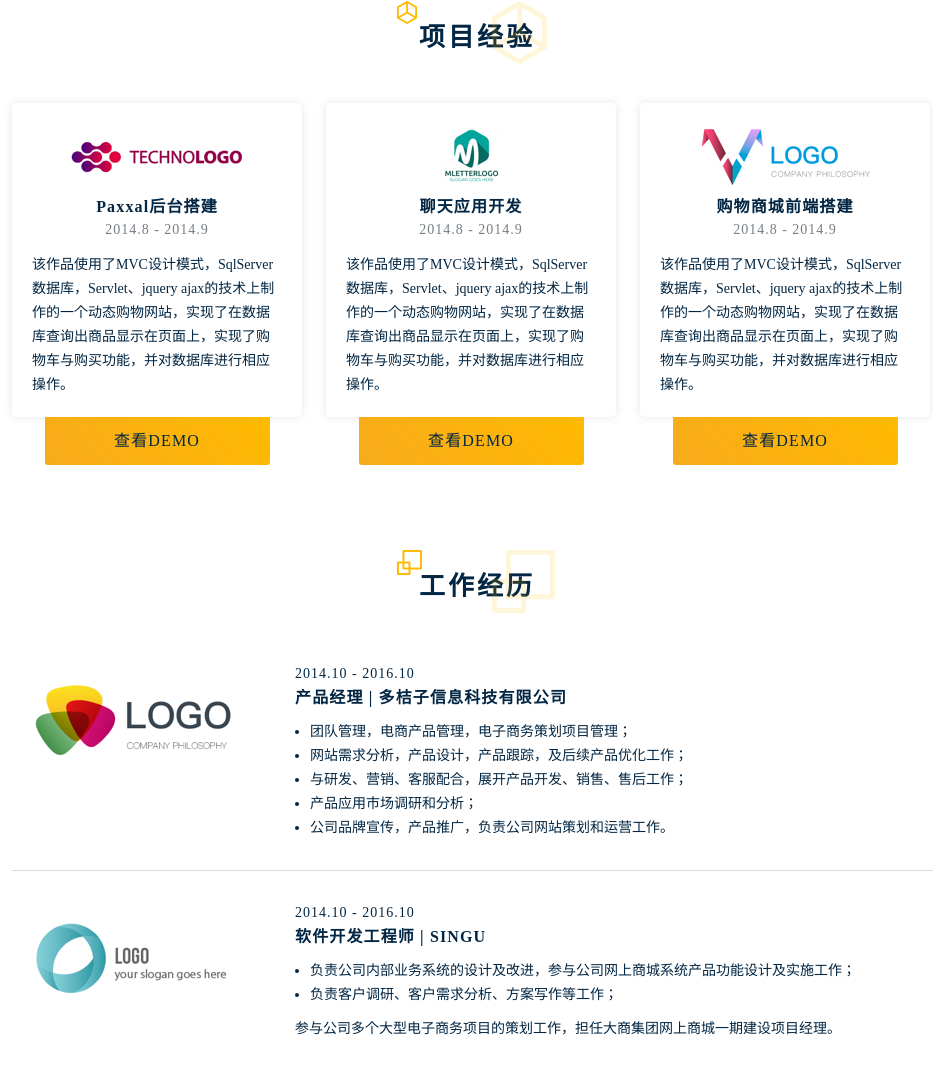
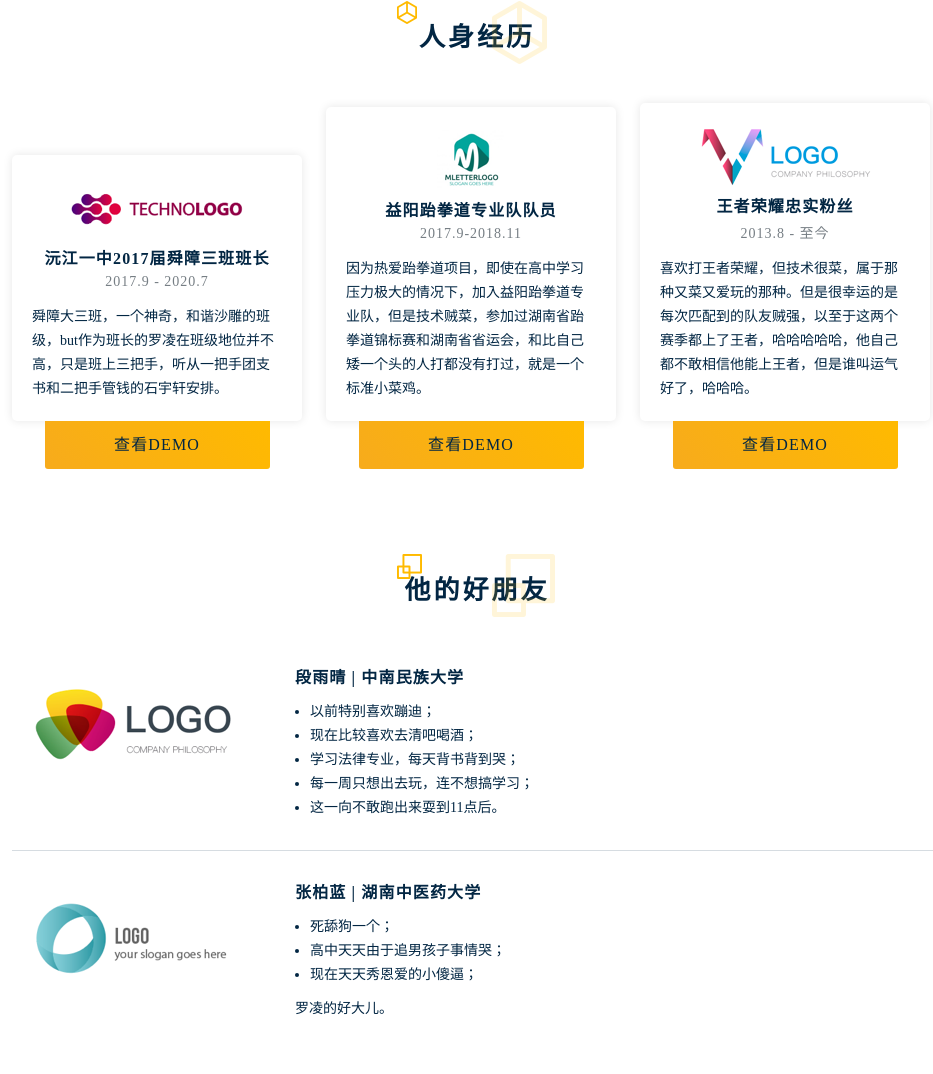
Before and after one commit to L-LING0/L-LING0.github.io, a plain HTML site: page index.html in a window 1280 px wide. Shown: the part 530-1604 px from the top of the page, without its empty margins (163-1096 px from the left). Drawn offline with Linux system fonts and the light colour scheme.

Commit message:
Update index.html

```diff
--- a/index.html
+++ b/index.html
@@ -69,14 +69,14 @@
             </div>
             <section>
                 <div class="title project">
-                    <p>项目经验</p>
+                    <p>人身经历</p>
                 </div>
                 <div class="project-detail">
                     <div class="col-3-abs" id="project-0">
                         <div class="project-content"> <img src="./static/image/LOGO1.png" alt="">
-                            <p class="project-title">Paxxal后台搭建</p>
-                            <p class="create-time">2014.8 - 2014.9</p>
-                            <p class="decription"> 该作品使用了MVC设计模式，SqlServer数据库，Servlet、jquery ajax的技术上制作的一个动态购物网站，实现了在数据库查询出商品显示在页面上，实现了购物车与购买功能，并对数据库进行相应操作。 </p>
+                            <p class="project-title">沅江一中2017届舜障三班班长</p>
+                            <p class="create-time">2017.9 - 2020.7</p>
+                            <p class="decription"> 舜障大三班，一个神奇，和谐沙雕的班级，but作为班长的罗凌在班级地位并不高，只是班上三把手，听从一把手团支书和二把手管钱的石宇轩安排。</p>
                         </div>
                         <div class="link-to">
                             <a href="https://www.baidu.com" class="button">查看DEMO</a>
@@ -85,9 +85,9 @@
                     </div>
                     <div class="col-3-abs" id="project-1">
                         <div class="project-content"> <img src="./static/image/LOGO2.png" alt="">
-                            <p class="project-title">聊天应用开发</p>
-                            <p class="create-time">2014.8 - 2014.9</p>
-                            <p class="decription"> 该作品使用了MVC设计模式，SqlServer数据库，Servlet、jquery ajax的技术上制作的一个动态购物网站，实现了在数据库查询出商品显示在页面上，实现了购物车与购买功能，并对数据库进行相应操作。 </p>
+                            <p class="project-title">益阳跆拳道专业队队员</p>
+                            <p class="create-time">2017.9-2018.11</p>
+                            <p class="decription"> 因为热爱跆拳道项目，即使在高中学习压力极大的情况下，加入益阳跆拳道专业队，但是技术贼菜，参加过湖南省跆拳道锦标赛和湖南省省运会，和比自己矮一个头的人打都没有打过，就是一个标准小菜鸡。 </p>
                         </div>
                         <div class="link-to">
                             <a href="https://www.baidu.com" class="button">查看DEMO</a>
@@ -96,9 +96,9 @@
                     </div>
                     <div class="col-3-abs endline" id="project-2">
                         <div class="project-content"> <img src="./static/image/LOGO3.png" alt="">
-                            <p class="project-title">购物商城前端搭建</p>
-                            <p class="create-time">2014.8 - 2014.9</p>
-                            <p class="decription"> 该作品使用了MVC设计模式，SqlServer数据库，Servlet、jquery ajax的技术上制作的一个动态购物网站，实现了在数据库查询出商品显示在页面上，实现了购物车与购买功能，并对数据库进行相应操作。 </p>
+                            <p class="project-title">王者荣耀忠实粉丝</p>
+                            <p class="create-time">2013.8 - 至今</p>
+                            <p class="decription"> 喜欢打王者荣耀，但技术很菜，属于那种又菜又爱玩的那种。但是很幸运的是每次匹配到的队友贼强，以至于这两个赛季都上了王者，哈哈哈哈哈，他自己都不敢相信他能上王者，但是谁叫运气好了，哈哈哈。 </p>
                         </div>
                         <div class="link-to">
                             <a href="https://www.baidu.com" class="button">查看DEMO</a>
@@ -109,7 +109,7 @@
             </section>
             <section>
                 <div class="title work">
-                    <p>工作经历</p>
+                    <p>他的好朋友</p>
                 </div>
                 <div class="w-experience-detail">
                     <div class="item w-experience-content">
@@ -117,14 +117,14 @@
                             <img class="company-logo" src="./static/image/LOGO4.png" alt="">
                         </div>
                         <div class="work-content">
-                            <p class="create-time">2014.10 - 2016.10</p>
-                            <p class="job">产品经理 | 多桔子信息科技有限公司</p>
+                            <p class="create-time">  </p>
+                            <p class="job">段雨晴 | 中南民族大学</p>
                             <ul>
-                                <li>团队管理，电商产品管理，电子商务策划项目管理；</li>
-                                <li>网站需求分析，产品设计，产品跟踪，及后续产品优化工作；</li>
-                                <li>与研发、营销、客服配合，展开产品开发、销售、售后工作；</li>
-                                <li>产品应用市场调研和分析；</li>
-                                <li>公司品牌宣传，产品推广，负责公司网站策划和运营工作。</li>
+                                <li>以前特别喜欢蹦迪；</li>
+                                <li>现在比较喜欢去清吧喝酒；</li>
+                                <li>学习法律专业，每天背书背到哭；</li>
+                                <li>每一周只想出去玩，连不想搞学习；</li>
+                                <li>这一向不敢跑出来耍到11点后。</li>
                             </ul>
                         </div>
                     </div>
@@ -133,13 +133,14 @@
                             <img class="company-logo" src="./static/image/LOGO5.png" alt="">
                         </div>
                         <div class="work-content">
-                            <p class="create-time">2014.10 - 2016.10</p>
-                            <p class="job">软件开发工程师 | SINGU</p>
+                            <p class="create-time">    </p>
+                            <p class="job">张柏蓝 | 湖南中医药大学</p>
                             <ul>
-                                <li>负责公司内部业务系统的设计及改进，参与公司网上商城系统产品功能设计及实施工作；</li>
-                                <li>负责客户调研、客户需求分析、方案写作等工作；</li>
+                                <li>死舔狗一个；</li>
+                                <li>高中天天由于追男孩子事情哭；</li>
+                                <li>现在天天秀恩爱的小傻逼；</li>
                             </ul>
-                            <p class="key-word">参与公司多个大型电子商务项目的策划工作，担任大商集团网上商城一期建设项目经理。</p>
+                            <p class="key-word">罗凌的好大儿。</p>
                         </div>
                     </div>
                 </div>
```
